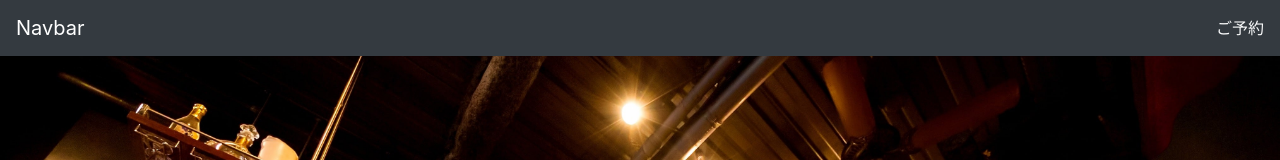
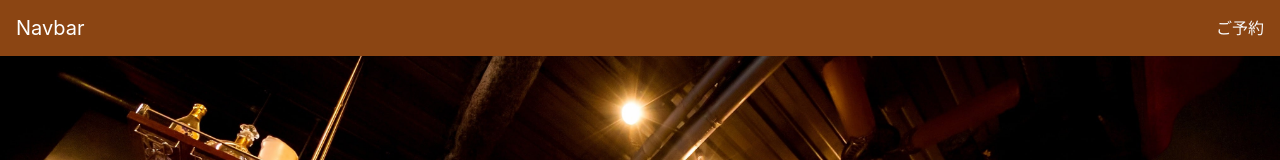
Before and after one commit to koh25/test, a plain HTML site: page index.html in a window 1280 px wide. Shown: the top 160 px of the page. Drawn offline with nearby package versions, Linux system fonts and the light colour scheme.

Commit message:
3rd commit

```diff
--- a/index.html
+++ b/index.html
@@ -19,7 +19,7 @@
 
   <!--ナビゲーション-->
   <div>
-    <div class="navbar navbar-dark bg-dark navbar-expand-sm fixed-top">
+    <div class="navbar navbar-dark  navbar-expand-sm fixed-top"style="background-color:saddlebrown">
       <a href="#" class="navbar-brand">Navbar</a>
     <div class="tel ml-auto">
       <a href="tel:012345789" class="text-light">ご予約</a>
```
Also changed, not shown: css/style.css (+7 -0 lines).
